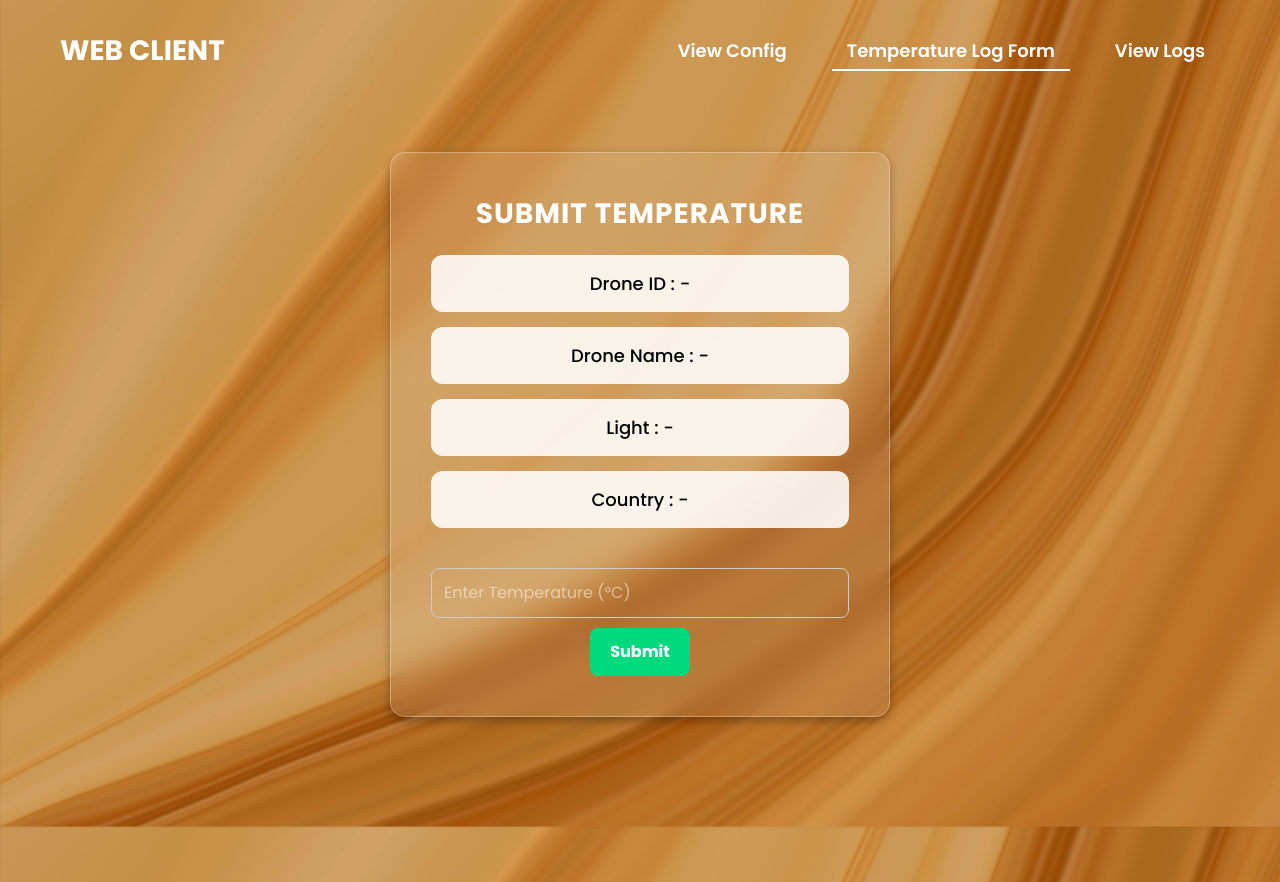
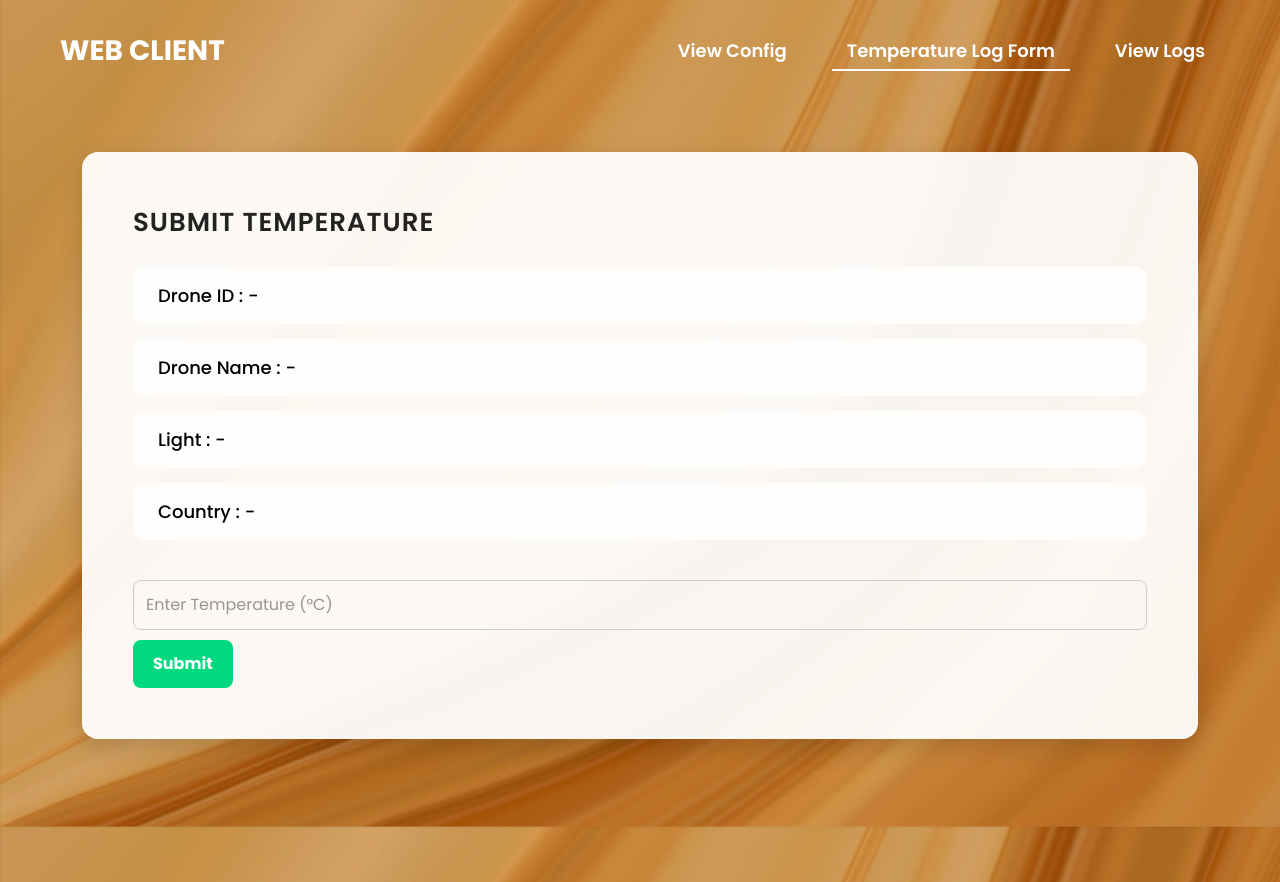
Before and after one commit to mintra27380/Project-Deployment5, a Next.js app: page /temperature in a window 1280 px wide. Built offline with nearby package versions, Linux system fonts and the light colour scheme; a web font is replaced by a local one.

Commit message:
fix: removed global CSS imports from pages

```diff
--- a/src/pages/_app.js
+++ b/src/pages/_app.js
@@ -1,8 +1,7 @@
 import "@/styles/globals.css";
 import "./Droneconfig.css";
+import "./temperature.css";
 import "./re.css";
-import "./temperature.css";
-
 export default function App({ Component, pageProps }) {
   return <Component {...pageProps} />;
 }
--- a/src/pages/components/r.css
+++ /dev/null
@@ -1,135 +0,0 @@
-@import url("https://fonts.googleapis.com/css2?family=Poppins:wght@400;600&display=swap");
-
-/* ---------- Global Styles & Background ---------- */
-body,
-html {
-  margin: 0;
-  padding: 0;
-  font-family: "Poppins", sans-serif;
-  background-image: url("/P.png");
-  background-size: cover;
-  background-position: center;
-  color: #333;
-  min-height: 100vh;
-  width: 100%;
-}
-
-/* ---------- Header / Navbar ---------- */
-header {
-  display: flex;
-  justify-content: space-between;
-  align-items: center;
-  padding: 30px 60px;
-}
-header h1 {
-  font-size: 28px;
-  font-weight: bold;
-  margin: 0;
-  color: #fff;
-}
-nav {
-  display: flex;
-  gap: 30px;
-  font-size: 18px;
-}
-nav a {
-  color: #fff;
-  text-decoration: none;
-  padding: 5px 15px;
-  border-bottom: 2px solid transparent;
-  cursor: pointer;
-}
-nav a.active {
-  border-bottom: 2px solid #ffffff;
-}
-
-/* ---------- Main Layout ---------- */
-.main {
-  display: flex;
-  justify-content: center;
-  align-items: flex-start;
-  min-height: calc(100vh - 80px);
-  padding-top: 40px;
-  padding-left: 20px;
-  padding-right: 20px;
-}
-
-/* ---------- Center Box (Updated) ---------- */
-.center-box {
-  background-color: #ffffffee;
-  border-radius: 16px;
-  box-shadow: 0 8px 24px rgba(0, 0, 0, 0.15);
-  max-width: 90%;
-  width: 100%;
-  padding: 50px 50px;
-  margin-top: -30px;
-  margin-bottom: 60px;
-  text-align: left;
-  transition: transform 0.3s ease;
-  transform: translateY(-20px);
-}
-
-/* ---------- Title ---------- */
-.title {
-  font-size: 26px;
-  font-weight: 600;
-  color: #222;
-  margin-bottom: 25px;
-}
-
-/* ---------- Table Styles ---------- */
-.table-container {
-  width: 100%;
-  overflow-x: auto;
-}
-
-.log-table {
-    width: 100%;
-    border-collapse: collapse;
-    font-size: 16px;
-    color: #333;
-    background-color: #fff;
-    table-layout: auto;
-    box-shadow: 0 2px 6px rgba(0, 0, 0, 0.05);
-    border-radius: 8px;
-    overflow: hidden;
-  }
-
-  .log-table thead {
-    background-color: #e3f2fd; /* ✅ ฟ้าอ่อนแบบในภาพ */
-    color: #1976d2;
-  }
-
-  .log-table th,
-  .log-table td {
-    padding: 14px 20px;
-    text-align: center;
-    border-bottom: 1px solid #e0e0e0;
-  }
-
-  .log-table tbody tr:nth-child(even) {
-    background-color: #f9f9f9;
-  }
-
-  .log-table tbody tr:hover {
-    background-color: #f1faff; /* ✅ ฟ้าจางเมื่อ hover */
-    transition: background-color 0.2s ease;
-  }
-
-
-/* ---------- No Data Message ---------- */
-.no-data {
-  margin-top: 20px;
-  font-size: 16px;
-  color: #777;
-  text-align: center;
-}
-.temp-cell {
-    text-align: right;
-    color: #000;
-  }
-
-  .temp-hot {
-    color: red;
-    font-weight: 600;
-  }
--- a/src/pages/result.js
+++ b/src/pages/result.js
@@ -3,7 +3,7 @@
 import { useEffect, useState } from "react";
 import { usePathname } from "next/navigation";
 import Link from "next/link";
-import './r.css';
+
 
 export default function ResultPage() {
   const [logs, setLogs] = useState([]);
```
